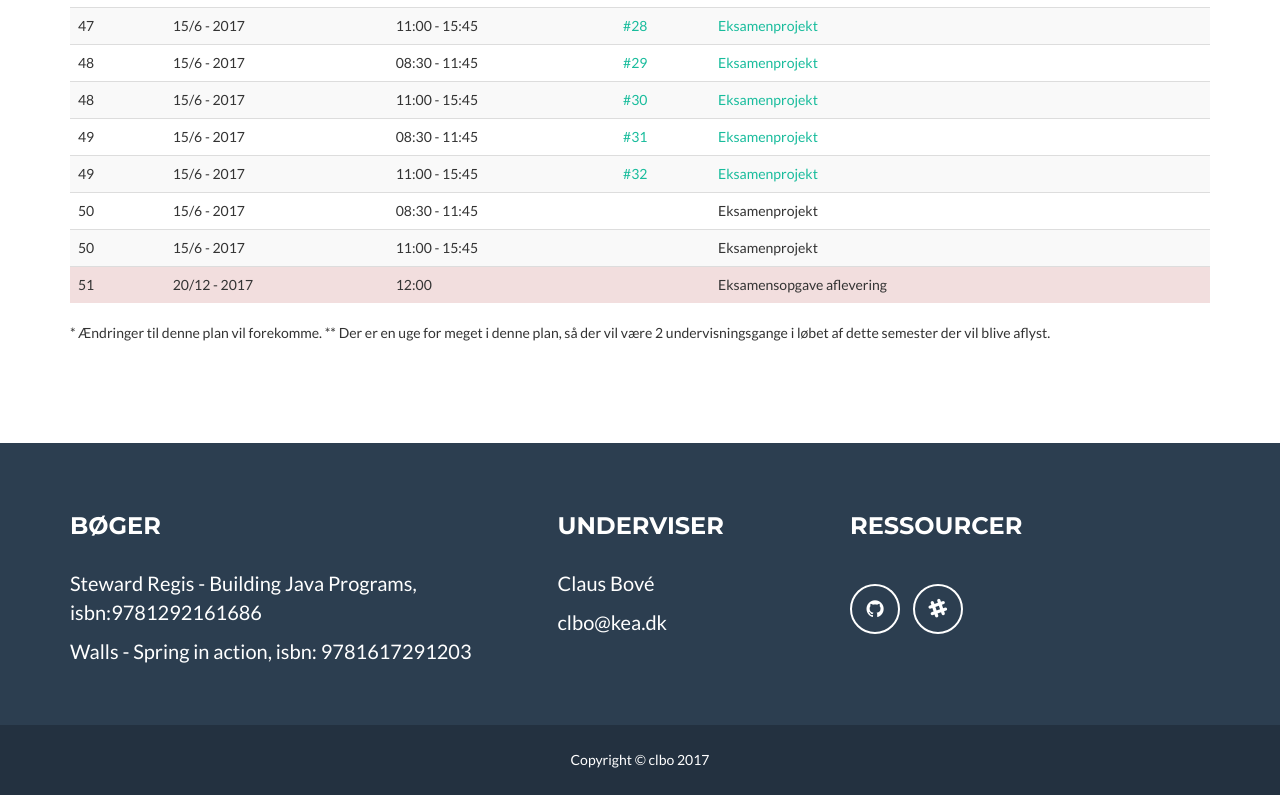
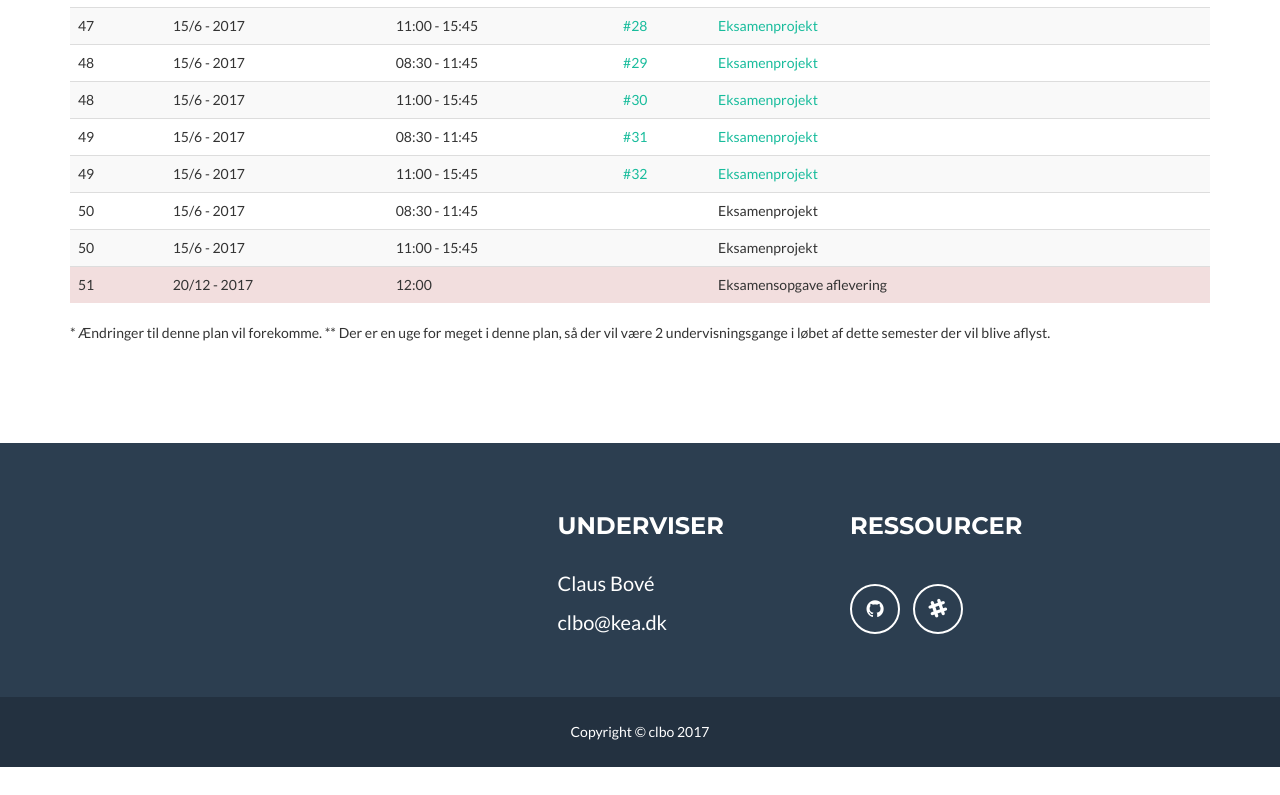
Before and after one commit to dat17v1/dat17v1.github.io, a plain HTML site: page index.html in a window 1280 px wide. Shown: the part 1189-1984 px from the top of the page. After the commit the page ends 1956 px from the top, so only its background shows below. Drawn offline with nearby package versions, Linux system fonts and the light colour scheme.

Commit message:
rm books

```diff
--- a/index.html
+++ b/index.html
@@ -345,9 +345,7 @@
             <div class="container">
                 <div class="row">
                     <div class="footer-col col-md-5">
-                        <h3>Bøger</h3>
-                        <p>Steward Regis - Building Java Programs, isbn:9781292161686</p>
-                        <p>Walls - Spring in action, isbn: 9781617291203</p>
+
                     </div>
 
                     <div class="footer-col col-md-3">
```
